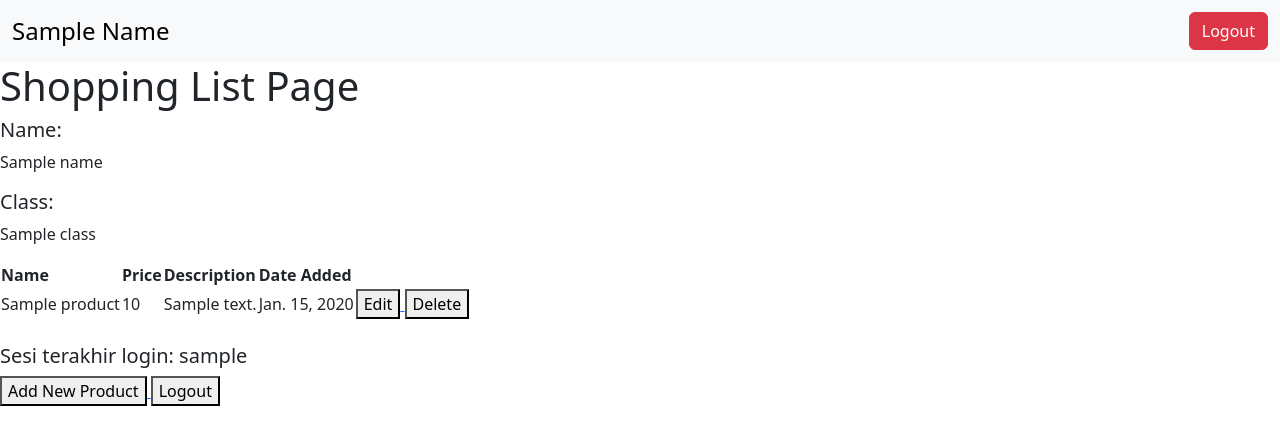
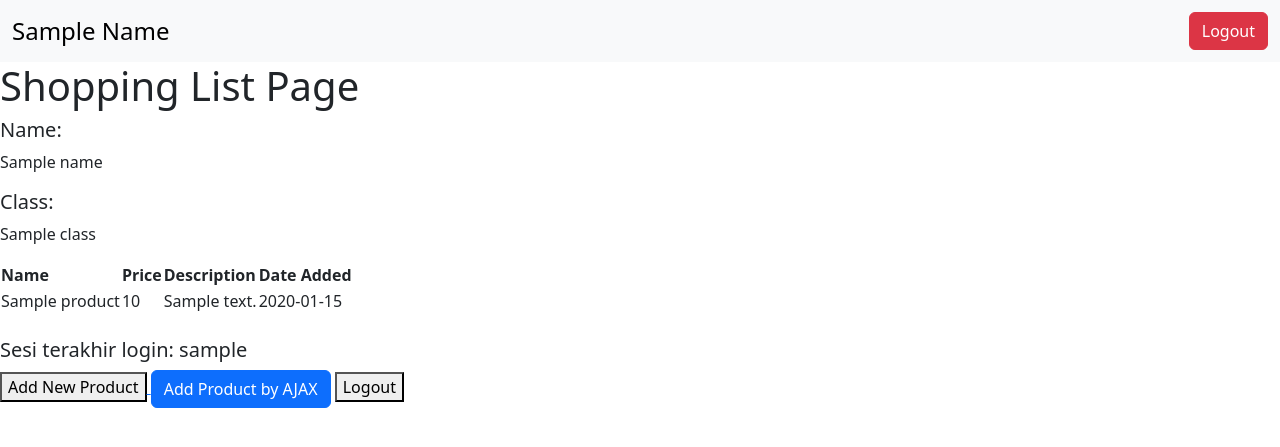
Before and after one commit to venedictchen/shopping-list, a Django app: template main/templates/main.html in a window 1280 px wide. Shown: the top 447 px of the page. Run offline with Django 4.2, Linux system fonts and the light colour scheme; tables that the repository leaves empty hold one stand-in row (values such as "Sample post"); the template is opened without the code that fills it: values that come from a table or form of the project are taken from there, most other values are stand-ins (such as "Sample title", 1, 10 or a date in 2020).

Commit message:
tutorial 5 selesai

```diff
--- a/main/templates/main.html
+++ b/main/templates/main.html
@@ -20,37 +20,8 @@
 
     <h5>Class:</h5>
     <p>{{class}}</p>
-<table>
-    <tr>
-        <th>Name</th>
-        <th>Price</th>
-        <th>Description</th>
-        <th>Date Added</th>
-    </tr>
 
-    {% comment %} Berikut cara memperlihatkan data produk di bawah baris ini {% endcomment %}
-
-    {% for product in products %}
-        <tr>
-            <td>{{product.name}}</td>
-            <td>{{product.price}}</td>
-            <td>{{product.description}}</td>
-            <td>{{product.date_added}}</td>
-            <td>
-                <a href="{% url 'main:edit_product' product.pk %}">
-                    <button>
-                        Edit
-                    </button>
-                </a>
-                <a href="{% url 'main:delete_product' product.pk %}">
-                    <button>
-                        Delete
-                    </button>
-                </a>
-            </td>
-        </tr>
-    {% endfor %}
-</table>
+    <table id="product_table">  </table>
 
 <br />
 <h5>Sesi terakhir login: {{ last_login }}</h5>
@@ -60,9 +31,79 @@
         Add New Product
     </button>
 </a>
+<button type="button" class="btn btn-primary" data-bs-toggle="modal" data-bs-target="#exampleModal">Add Product by AJAX</button>
+<div class="modal fade" id="exampleModal" tabindex="-1" aria-labelledby="exampleModalLabel" aria-hidden="true">
+    <div class="modal-dialog">
+        <div class="modal-content">
+            <div class="modal-header">
+                <h1 class="modal-title fs-5" id="exampleModalLabel">Add New Product</h1>
+                <button type="button" class="btn-close" data-bs-dismiss="modal" aria-label="Close"></button>
+            </div>
+            <div class="modal-body">
+                <form id="form" onsubmit="return false;">
+                    {% csrf_token %}
+                    <div class="mb-3">
+                        <label for="name" class="col-form-label">Name:</label>
+                        <input type="text" class="form-control" id="name" name="name"></input>
+                    </div>
+                    <div class="mb-3">
+                        <label for="price" class="col-form-label">Price:</label>
+                        <input type="number" class="form-control" id="price" name="price"></input>
+                    </div>
+                    <div class="mb-3">
+                        <label for="description" class="col-form-label">Description:</label>
+                        <textarea class="form-control" id="description" name="description"></textarea>
+                    </div>
+                </form>
+            </div>
+            <div class="modal-footer">
+                <button type="button" class="btn btn-secondary" data-bs-dismiss="modal">Close</button>
+                <button type="button" id="button_add" class="btn btn-primary" id="button_add" data-bs-dismiss="modal">Add Product</button>
+            </div>
+        </div>
+    </div>
+</div>
+
 <a href="{% url 'main:logout' %}">
     <button>
         Logout
     </button>
 </a>
+<script>
+    async function getProducts() {
+        return fetch("{% url 'main:get_product_json' %}").then((res) => res.json())
+    }
+    async function refreshProducts() {
+        document.getElementById("product_table").innerHTML = ""
+        const products = await getProducts()
+        let htmlString = `<tr>
+            <th>Name</th>
+            <th>Price</th>
+            <th>Description</th>
+            <th>Date Added</th>
+        </tr>`
+        products.forEach((item) => {
+            htmlString += `\n<tr>
+            <td>${item.fields.name}</td>
+            <td>${item.fields.price}</td>
+            <td>${item.fields.description}</td>
+            <td>${item.fields.date_added}</td>
+        </tr>`
+        })
+
+        document.getElementById("product_table").innerHTML = htmlString
+    }
+
+    refreshProducts()
+    function addProduct() {
+        fetch("{% url 'main:add_product_ajax' %}", {
+            method: "POST",
+            body: new FormData(document.querySelector('#form'))
+        }).then(refreshProducts)
+
+        document.getElementById("form").reset()
+        return false
+    }
+    document.getElementById("button_add").onclick = addProduct
+</script>
 {% endblock content %}
--- a/main/urls.py
+++ b/main/urls.py
@@ -1,7 +1,7 @@
 from django.urls import path
 from main.views import show_main
 from main.views import show_main,create_product,show_xml,show_json,show_xml_by_id,show_json_by_id
-from main.views import register,login_user,logout_user,edit_product,delete_product
+from main.views import register,login_user,logout_user,edit_product,delete_product,get_product_json,add_product_ajax
 
 app_name = 'main'
 
@@ -16,5 +16,7 @@ urlpatterns = [
     path('login/',login_user,name='login'),
     path('logout/',logout_user,name='logout'),
     path('edit_product/<int:id>',edit_product,name='edit_product'),
-    path('delete/<int:id>',delete_product,name='delete_product')
+    path('delete/<int:id>',delete_product,name='delete_product'),
+    path('get-product/', get_product_json, name='get_product_json'),
+    path('create-product-ajax/', add_product_ajax, name='add_product_ajax')
 ]
--- a/main/views.py
+++ b/main/views.py
@@ -1,5 +1,5 @@
 from django.shortcuts import render
-from django.http import HttpResponseRedirect
+from django.http import HttpResponseRedirect,HttpResponseNotFound
 from main.forms import ProductForm
 from django.urls import reverse
 from main.models import Product
@@ -11,7 +11,7 @@ from django.contrib import messages
 from django.contrib.auth import authenticate, login,logout
 from django.contrib.auth.decorators import login_required
 import datetime
-
+from django.views.decorators.csrf import csrf_exempt
 
 @login_required(login_url='/login')
 def show_main(request):
@@ -103,3 +103,22 @@ def delete_product (request,id):
     product = Product.objects.get(pk=id)
     product.delete()
     return HttpResponseRedirect(reverse('main:show_main'))
+
+def get_product_json(request):
+    product_item = Product.objects.all()
+    return HttpResponse(serializers.serialize('json', product_item))
+
+@csrf_exempt
+def add_product_ajax(request):
+    if request.method == 'POST':
+        name = request.POST.get("name")
+        price = request.POST.get("price")
+        description = request.POST.get("description")
+        user = request.user
+
+        new_product = Product(name=name, price=price, description=description, user=user)
+        new_product.save()
+
+        return HttpResponse(b"CREATED", status=201)
+
+    return HttpResponseNotFound()
```
